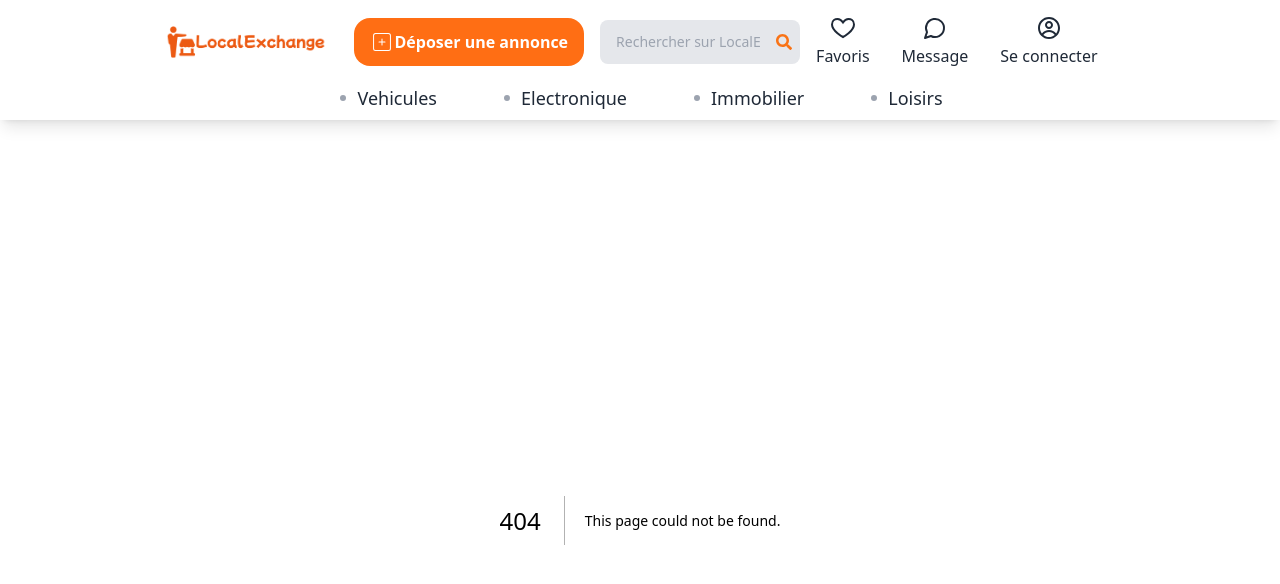
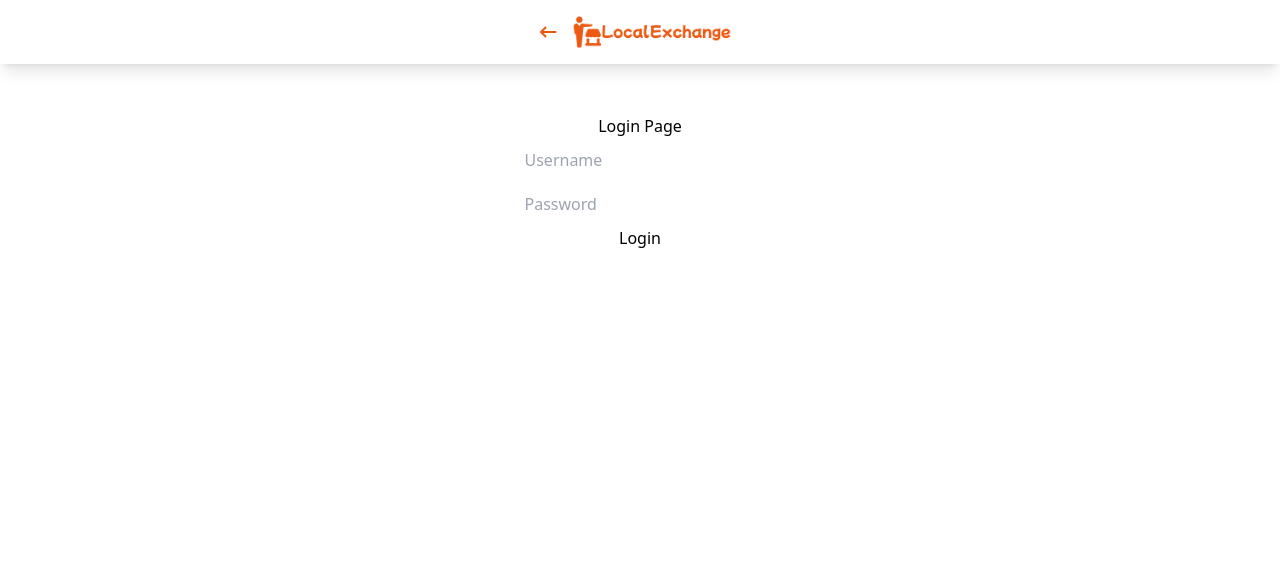
Before and after one commit to sirconscious/LocalExchange, a Next.js app: page /login in a window 1280 px wide. Before the commit this address had no page. Shown: the top 584 px of the page. Built offline with nearby package versions, Linux system fonts and the light colour scheme.

Commit message:
login page

```diff
--- a/app/Components/Card.jsx
+++ b/app/Components/Card.jsx
@@ -4,7 +4,7 @@ import React from "react";
 const Card = ({ title, url }) => {
   return (
     <div
-      className="rounded-2xl hover:opacity-90   transition-all ease-linear cursor-pointer mr-2.5 w-full h-56 sm:h-64 md:h-72 lg:h-full relative p-4 flex flex-col justify-end shadow-lg bg-cover bg-center"
+      className="rounded-2xl hover:opacity-90   transition-all ease-linear cursor-pointer mr-2.5 w-full h-full  relative p-4 flex flex-col justify-end shadow-lg bg-cover bg-center"
       style={{
         backgroundImage: `url(${url})`,
       }}
--- a/app/Components/HeroSection.jsx
+++ b/app/Components/HeroSection.jsx
@@ -1,4 +1,5 @@
 "use client"
+import Link from 'next/link.js';
 import React from 'react';
 
 
@@ -7,7 +8,7 @@ import { CiSquarePlus } from "react-icons/ci";
 export default function HeroSection() {
   return (
     <div
-      className="flex justify-center flex-col items-center  p-4 rounded-2xl w-4xl"
+      className="flex justify-center flex-col items-center w-full  p-4 rounded-2xl w-4xl"
       style={{
         backgroundImage: `url(/cover2.png)`,
         backgroundSize: 'cover',
@@ -15,10 +16,12 @@ export default function HeroSection() {
       }}
     >
       <p className="text-2xl p-3 text-white font-bold">C'est le moment pour vendre</p>
+      <Link href="/login">
       <button className="bg-[#FF6E14] hover:opacity-85 transition-all  cursor-pointer text-white p-2 px-4 font-bold rounded-2xl flex items-center space-x-3">
         <CiSquarePlus className="text-2xl font-extrabold cursor-pointer" />
         Déposer une annonce
       </button>
+      </Link>
     </div>
   );
 }
--- /dev/null
+++ b/app/Components/NavbarSecond.jsx
@@ -0,0 +1,26 @@
+"use client"
+import React, { useState } from "react";
+import Image from "next/image";
+import { CgArrowLeft } from "react-icons/cg";
+
+
+export default function NavBar() {
+  const [click, handleFocus] = useState(false);
+
+  return (
+    <>
+          <nav className="bg-white  shadow-lg">
+      <div className="max-w-screen-xl flex flex-wrap items-center justify-center space-x-4 mx-auto p-4">
+
+        <a href="#" className="flex items-center space-x-3 rtl:space-x-reverse">
+        <CgArrowLeft className="text-orange-600 text-2xl"/>
+          {/* <img src="/logo02.png" className="h-10" alt="Logo" />  */}
+          <Image src="/logo2.png" alt="Logo" width={160} height={100} unoptimized />
+
+          <span className="self-center text-2xl font-semibold text-black whitespace-nowrap"></span>
+        </a>
+       </div>
+    </nav>
+    </>
+  );
+}
--- a/app/layout.js
+++ b/app/layout.js
@@ -1,6 +1,7 @@
 import { Geist, Geist_Mono } from "next/font/google";
 import "./globals.css";
-import NavBar from "./Components/NavBar";
+
+
 const geistSans = Geist({
   variable: "--font-geist-sans",
   subsets: ["latin"],
@@ -22,7 +23,6 @@ export default function RootLayout({ children }) {
       <body
         className={`${geistSans.variable} ${geistMono.variable} antialiased`}
       >
-        <NavBar />
         {children}
       </body>
     </html>
--- /dev/null
+++ b/app/login/page.js
@@ -0,0 +1,20 @@
+import NavBar from "../Components/NavbarSecond";
+export default function Login() {
+    return (
+      <div>
+        <NavBar/>
+        <div style={{ textAlign: "center", marginTop: "50px" }}>
+        <h1>Login Page</h1>
+        <form>
+          <input type="text" placeholder="Username" style={{ margin: "10px" }} />
+          <br />
+          <input type="password" placeholder="Password" style={{ margin: "10px" }} />
+          <br />
+          <button type="submit">Login</button>
+        </form>
+      </div>
+
+      </div>
+
+    );
+  }
--- a/app/page.js
+++ b/app/page.js
@@ -1,9 +1,9 @@
-"use client"
+'use client';
 import React, { useState } from 'react';
-
-import HeroSection from './Components/HeroSection';
-import TrendingCard from './Components/TrendingCard';
-import Card from './Components/Card';
+import NavBar from './Components/NavBar.jsx';
+import HeroSection from './Components/HeroSection.jsx';
+import TrendingCard from './Components/TrendingCard.jsx';
+import Card from './Components/Card.jsx';
 import { AiOutlineLeft, AiOutlineRight } from 'react-icons/ai';
 export default function Home() {
   const Trending = [
@@ -44,22 +44,26 @@ export default function Home() {
 
   return (
     <div>
-      <div className="w-full flex justify-center items-center mt-28">
+      <NavBar/>
+      <div className=" flex px-20 justify-center items-center mt-28">
         <HeroSection />
       </div>
       <div className="p-10 w-full flex flex-col items-center mt-10">
 
-  <div className="grid grid-cols-1 sm:grid-cols-2 md:grid-cols-3 lg:grid-cols-5 gap-4 max-w-6xl h-72 w-full mt-6">
+        <div className="grid grid-cols-1 sm:grid-cols-3 md:grid-cols-4 lg:grid-cols-5 gap-4 max-w-6xl  w-full mt-6">
           <TrendingCard />
           {Trending.map((el, i) => (
-      <Card key={i} title={el.title} url={el.url} />
+            <div key={i}  className='h-72'>
+              <Card title={el.title} url={el.url} />
+            </div>
+
           ))}
         </div>
       </div>
 
 
       <div className="container mx-auto">
-<div className="p-20 bg-blend-color w-full mt-10">
+        <div className="py-10 px-20 bg-blend-color w-full mb-10">
           <h2 className="text-2xl font-semibold mb-6">Top Catégories</h2>
           <div className="relative flex items-center">
             <button
@@ -69,9 +73,11 @@ export default function Home() {
             >
               <AiOutlineLeft size={20} />
             </button>
-          <div className="grid grid-cols-1 sm:grid-cols-3 md:grid-cols-4 gap-4 h-40 overflow-hidden w-full ml-10 mr-10">
-            {Categories.slice(currentIndex, currentIndex + 4).map((category, i) => (
-              <Card key={i} title={category.title} url={category.url} />
+            <div className="grid grid-cols-1 md:grid-cols-4 lg:grid-cols-5 gap-4 h-full overflow-hidden w-full ml-10 mr-10">
+              {Categories.slice(currentIndex, currentIndex + 5).map((category, i) => (
+                <div key={i} className='h-32'>
+                  <Card  title={category.title} url={category.url} />
+                </div>
               ))}
             </div>
             <button
```
Lines whose indentation alone changed are shown as unchanged.
